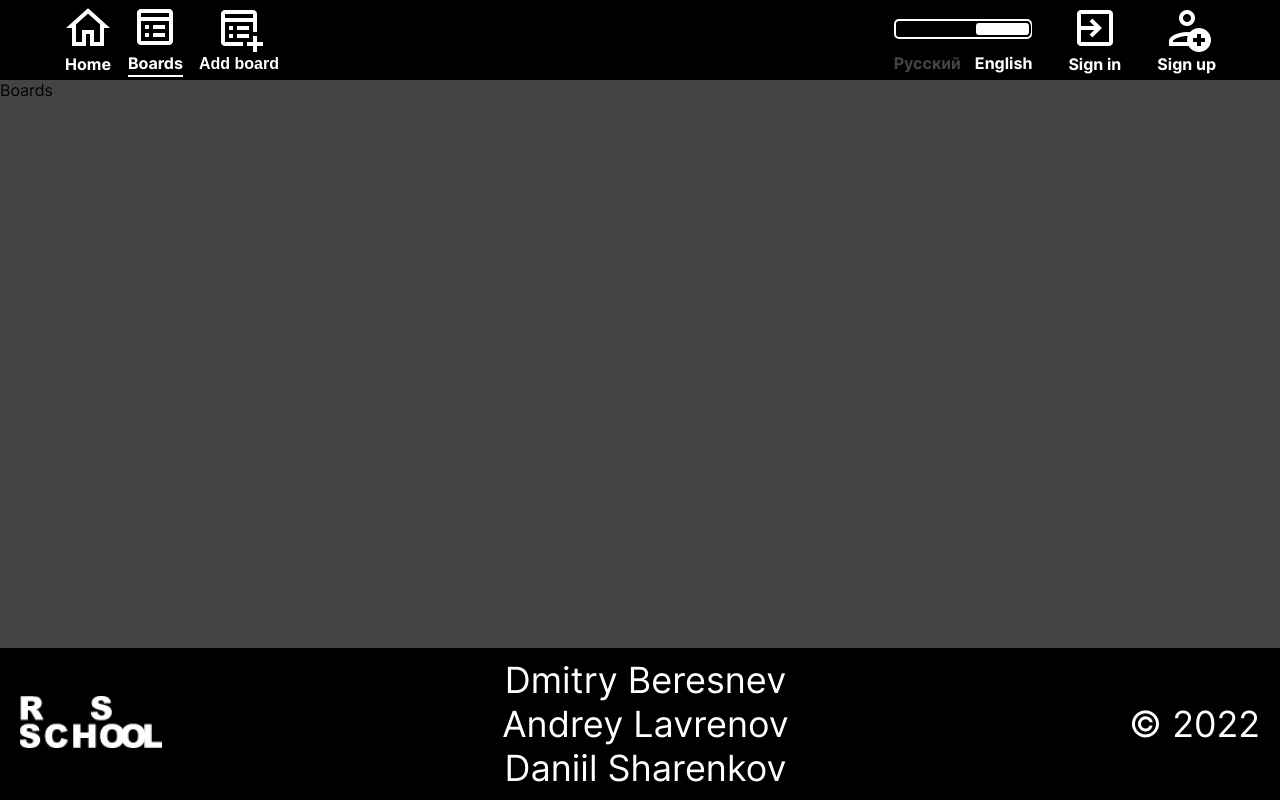
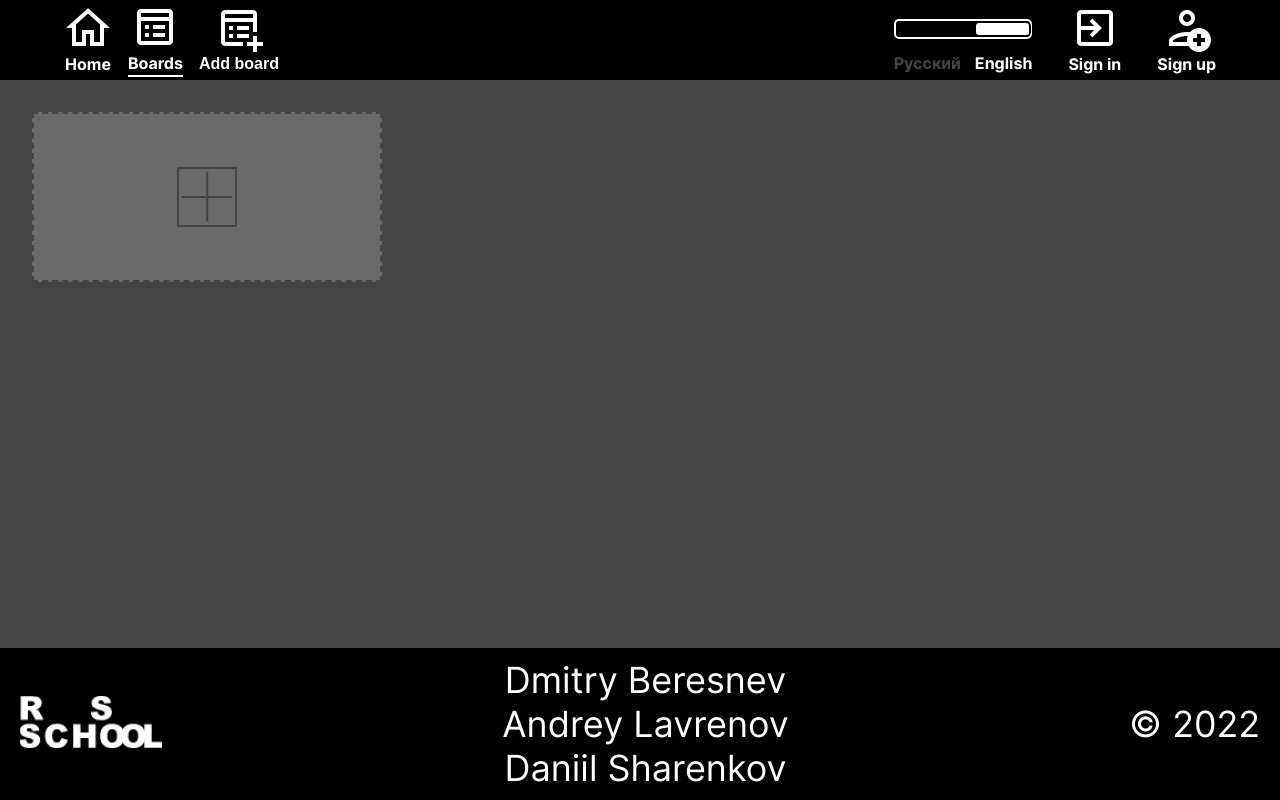
Before and after one commit to Fronikon/project-management-app, a React (Create React App) app: page /boards in a window 1280 px wide. Built offline with nearby package versions, Linux system fonts and the light colour scheme.

Commit message:
feat: create button add board in boards page

```diff
--- /dev/null
+++ b/src/components/Main/components/Boards/Boards.module.css
@@ -0,0 +1,56 @@
+.wrapper {
+  padding: 2em;
+}
+
+li {
+  list-style: none;
+}
+
+.addBoard {
+  cursor: pointer;
+
+  display: flex;
+  align-items: center;
+  justify-content: center;
+
+  width: 350px;
+  height: 170px;
+
+  background: rgb(255 255 255 / 20%);
+  border: 2px dashed #444;
+
+  transition: scale 300ms;
+}
+
+.addBoard:hover {
+  scale: 1.05;
+}
+
+.addBoard:active {
+  scale: 1.03;
+}
+
+.addBoardPlus {
+  position: relative;
+
+  width: 60px;
+  height: 60px;
+
+  border: 2px solid #444;
+}
+
+.gorizontalLine,
+.verticalLine {
+  position: absolute;
+  top: calc(50% - 1px);
+  left: calc(50% - 45%);
+
+  width: 90%;
+  height: 2px;
+
+  background-color: #444;
+}
+
+.verticalLine {
+  transform: rotate(90deg);
+}
--- a/src/components/Main/components/Boards/Boards.tsx
+++ b/src/components/Main/components/Boards/Boards.tsx
@@ -1,7 +1,42 @@
-import React, { FC } from 'react';
+import React, { FC, useState } from 'react';
+import CreateBoardForm from '../../../../componentsUtils/forms/CreateBoardForm/CreateBoardForm';
+import Modal from '../../../../componentsUtils/Modal/Modal';
+import styles from './Boards.module.css';
 
 const Boards: FC = () => {
-  return <div>Boards</div>;
+  const [isOpenCreateBoardModal, setIsOpenCreateBoardModal] = useState(false);
+
+  const closeModal = () => {
+    setIsOpenCreateBoardModal(false);
+  };
+
+  const openModal = () => {
+    setIsOpenCreateBoardModal(true);
+  };
+
+  const renderCreateBoardModal = () => {
+    if (isOpenCreateBoardModal) {
+      return (
+        <Modal closeModal={closeModal}>
+          <CreateBoardForm closeModal={closeModal} />
+        </Modal>
+      );
+    }
+  };
+
+  return (
+    <div className={styles.wrapper}>
+      <ul>
+        <li className={styles.addBoard} onClick={openModal}>
+          <div className={styles.addBoardPlus}>
+            <div className={styles.gorizontalLine}></div>
+            <div className={styles.verticalLine}></div>
+          </div>
+        </li>
+      </ul>
+      {renderCreateBoardModal()}
+    </div>
+  );
 };
 
 export default Boards;
```
